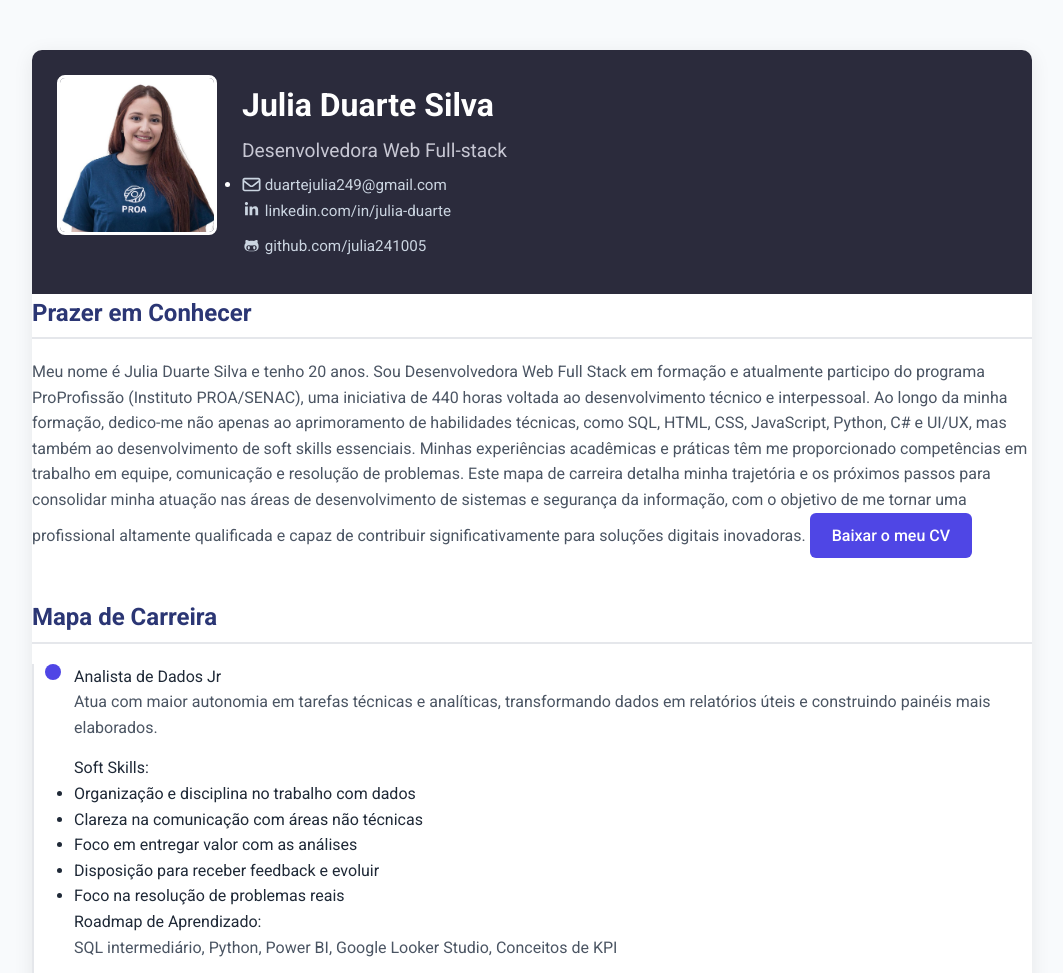
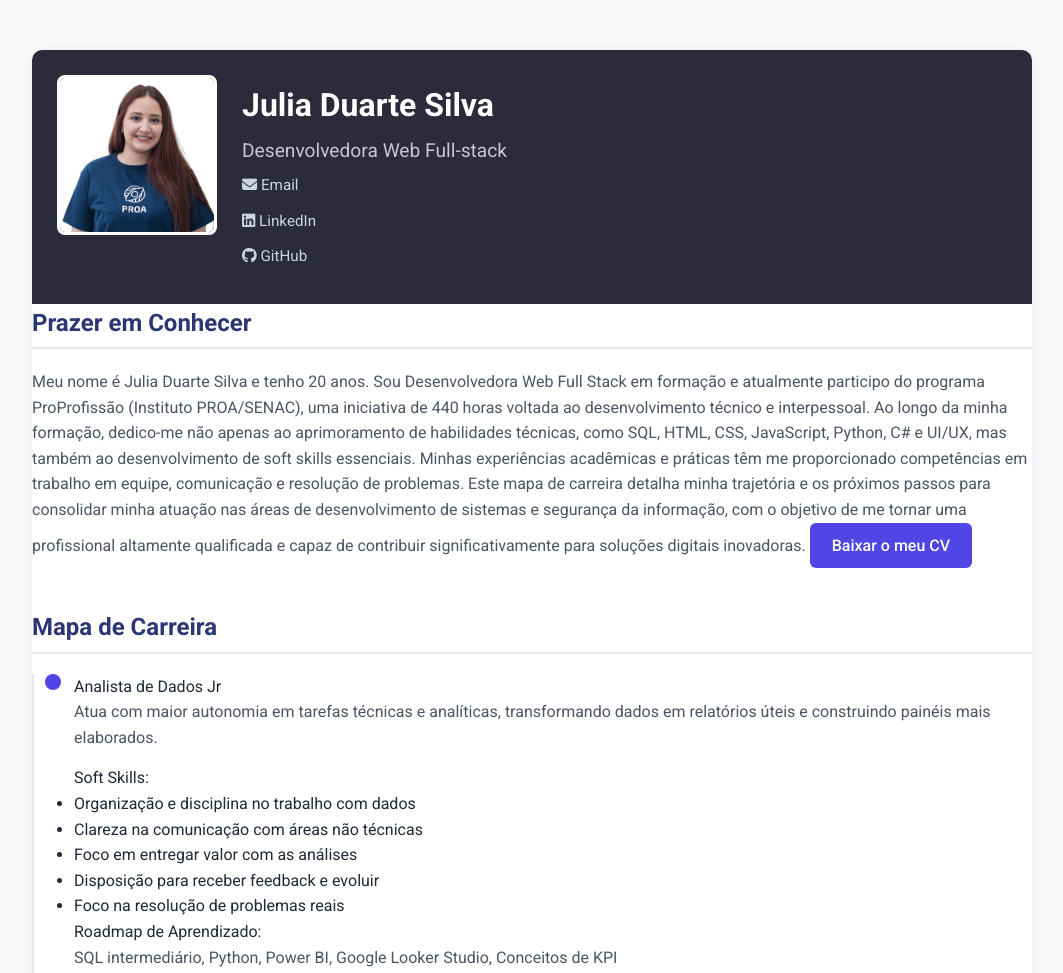
Before and after one commit to julia241005/mapa_de_carreira, a plain HTML site: page index.html in a window 1280 px wide. Shown: the top 973 px of the page, without its empty margins (108-1171 px from the left). Drawn offline with Linux system fonts and the light colour scheme.

Commit message:
Atualização de ícones e links das redes sociais

```diff
--- a/index.html
+++ b/index.html
@@ -12,7 +12,8 @@
     <!-- Google Font -->
     <link href="https://fonts.googleapis.com/css?family=Roboto:300,400,500,700,900" rel="stylesheet">
     <!-- FontAwesome JS-->
-    <script defer src="assets/fontawesome/js/all.min.js"></script>
+    <!-- FontAwesome CDN -->
+<link rel="stylesheet" href="https://cdnjs.cloudflare.com/ajax/libs/font-awesome/6.5.0/css/all.min.css">
     <!-- Theme CSS -->
     <link rel="stylesheet" href="css/style.css">
 </head>
@@ -28,32 +29,56 @@
             <h1 class="name mt-0 mb-1 text-white text-uppercase">Julia Duarte Silva</h1>
             <div class="title mb-3">Desenvolvedora Web Full-stack</div>
             <ul class="list-unstyled">
-                <li class="mb-2">
-                    <a class="text-link" href="mailto:duartejulia249@gmail.com">
-                        <i class="far fa-envelope fa-fw me-2" data-fa-transform="grow-3"></i> duartejulia249@gmail.com
+
                     </a>
                 </li>
             </ul>
         </div>
         <div class="secondary-info mt-2">
   <ul class="resume-social list-unstyled">
+
+    <div class="secondary-info mt-2">
+  <ul class="resume-social list-unstyled">
+
+    <!-- Email -->
     <li class="mb-3">
-                    <a class="text-link" href="www.linkedin.com/in/júlia-duarte-809857243">
+      <a class="text-link" href="mailto:duartejulia249@gmail.com">
         <span class="fa-container text-center me-2">
-                            <i class="fab fa-linkedin-in fa-fw"></i>
-                        </span>linkedin.com/in/julia-duarte
+          <i class="fa-solid fa-envelope"></i>
+        </span>
+        Email
       </a>
     </li>
+
+    <!-- LinkedIn -->
     <li class="mb-3">
-                    <a class="text-link" href="https://github.com/julia241005">
+      <a class="text-link" href="https://www.linkedin.com/in/j%C3%BAlia-duarte-809857243"
+         target="_blank" rel="noopener noreferrer">
         <span class="fa-container text-center me-2">
-                            <i class="fab fa-github-alt fa-fw"></i>
-                        </span>github.com/julia241005
+          <i class="fa-brands fa-linkedin"></i>
+        </span>
+        LinkedIn
       </a>
     </li>
+
+    <!-- GitHub -->
+    <li class="mb-3">
+      <a class="text-link" href="https://github.com/julia241005"
+         target="_blank" rel="noopener noreferrer">
+        <span class="fa-container text-center me-2">
+          <i class="fa-brands fa-github"></i>
+        </span>
+        GitHub
+      </a>
+    </li>
+
   </ul>
 </div>
+
+
+  </ul>
 </div>
+
 </header>
 
         <div class="resume-body p-5">
```
Lines whose indentation alone changed are shown as unchanged.
